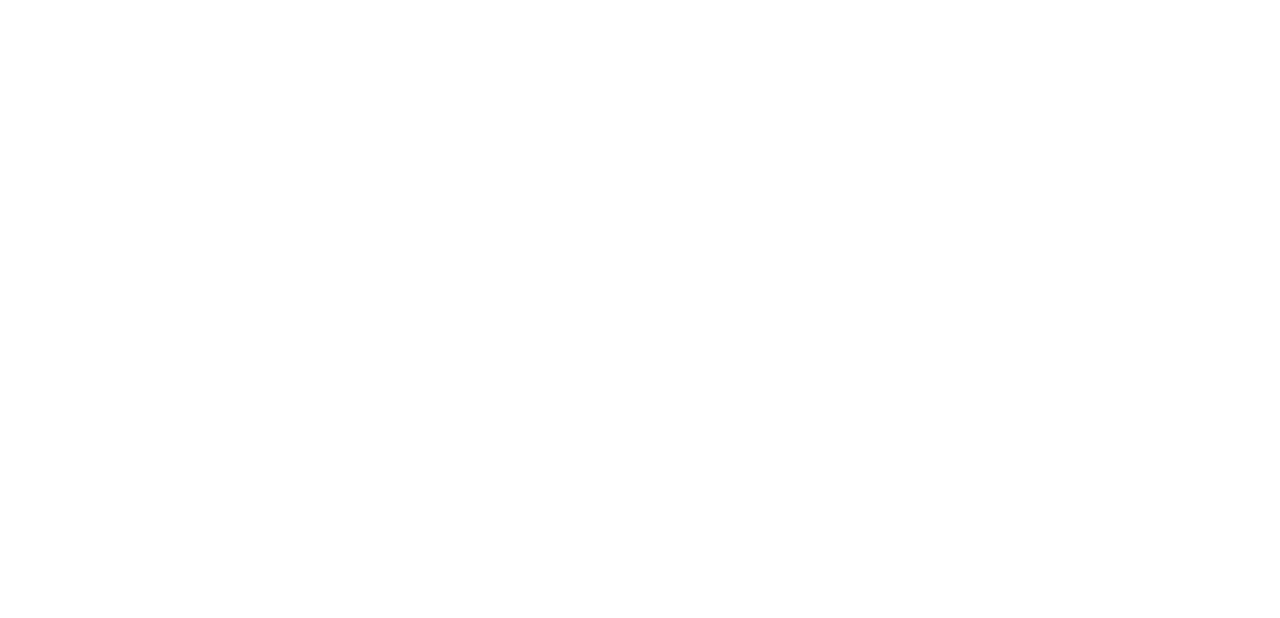
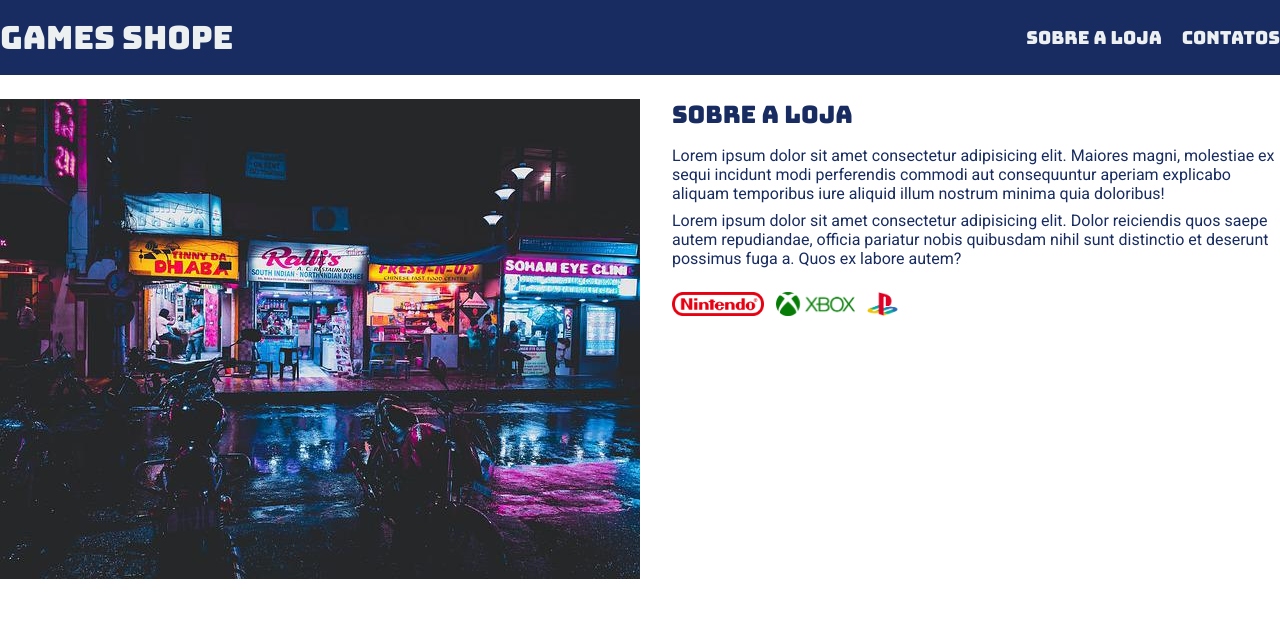
Before and after one commit to Tiruneres/curso_ebac_frontend, a plain HTML site: page 1 projeto aula/index.html in a window 1280 px wide. Drawn offline with Linux system fonts and the light colour scheme.

Commit message:
salvando alterações da aula 3

```diff
--- a/1 projeto aula/index.html
+++ b/1 projeto aula/index.html
@@ -5,8 +5,45 @@
     <meta http-equiv="X-UA-Compatible" content="IE=edge">
     <meta name="viewport" content="width=device-width, initial-scale=1.0">
     <title>Games Shop - A sua loja de games virtual</title>
+    <link rel="stylesheet" href="./main.css">
+    <link rel="preconnect" href="https://fonts.googleapis.com">
+    <link rel="preconnect" href="https://fonts.gstatic.com" crossorigin>
+    <link href="https://fonts.googleapis.com/css2?family=Bungee&family=Roboto&display=swap" rel="stylesheet">
 </head>
 <body>
-
+    <header>
+        <div class="container">
+            <h1>Games Shope</h1>
+            <nav>
+                <Ul>
+                    <li>
+                        <a href="#">Sobre a loja</a>
+                    </li>
+                    <li>
+                        <a href="#">Contatos</a>
+                    </li>
+                </Ul>
+            </nav>
+        </div>
+    </header>
+    <section>
+        <div class="container">
+            <img class="store-front" src="./imagens/loja.jpg" alt="Fachada da loja Games Shop">
+            <div>
+                <h2>Sobre a loja</h2>
+                <p>
+                    Lorem ipsum dolor sit amet consectetur adipisicing elit. Maiores magni, molestiae ex sequi incidunt modi perferendis commodi aut consequuntur aperiam explicabo aliquam temporibus iure aliquid illum nostrum minima quia doloribus!
+                </p>
+                <p>
+                    Lorem ipsum dolor sit amet consectetur adipisicing elit. Dolor reiciendis quos saepe autem repudiandae, officia pariatur nobis quibusdam nihil sunt distinctio et deserunt possimus fuga a. Quos ex labore autem?
+                </p>
+                <ul class="brands-list">
+                    <li><img src="./imagens/nintendo.png" alt="Nintendo"></li>
+                    <li><img src="./imagens/xbox.png" alt="xbox"></li>
+                    <li><img src="./imagens/playstation.png" alt="playstation"></li>
+                </ul>
+            </div>
+        </div>
+    </section>
 </body>
 </html>
--- /dev/null
+++ b/1 projeto aula/main.css
@@ -0,0 +1,84 @@
+* {
+    margin: 0;
+    padding: 0;
+    box-sizing: border-box;
+}
+header,
+section h2 {
+    font-family: 'Bungee', cursive;
+}
+
+body {
+    font-family: 'Roboto', sans-serif;
+
+}
+header {
+    padding: 16px 0px;
+    background-color: #182C61;
+    color: #ECF0F1;
+}
+
+header h1,
+section h2 {
+    font-weight: normal;
+}
+header nav li {
+    display: inline;
+    margin-left: 16px;
+    font-size: 18px;
+}
+
+header nav li a {
+    color:#ECF0F1; ;
+    text-decoration: none;
+}
+
+
+.container {
+    max-width: 1280px;
+    width: 100%;
+    margin: 0 auto;
+}
+
+header .container,
+section .container {
+    display: flex;
+    align-items: center;
+    justify-content: space-between;
+}
+.brands-list img {
+    height: 24px;
+}
+
+.brands-list li {
+    display: inline;
+    margin-right: 8px;
+}
+
+section .container {
+    align-items: flex-start;
+}
+
+section {
+    padding: 24px 0;
+}
+
+section h2 {
+    margin-bottom: 16px;
+}
+
+section {
+    color:#182C61;
+}
+
+.brands-list {
+    margin-top: 24px;
+}
+
+section p {
+    margin-bottom:8px ;
+}
+
+.store-front {
+    margin-right: 32px;
+}
```
